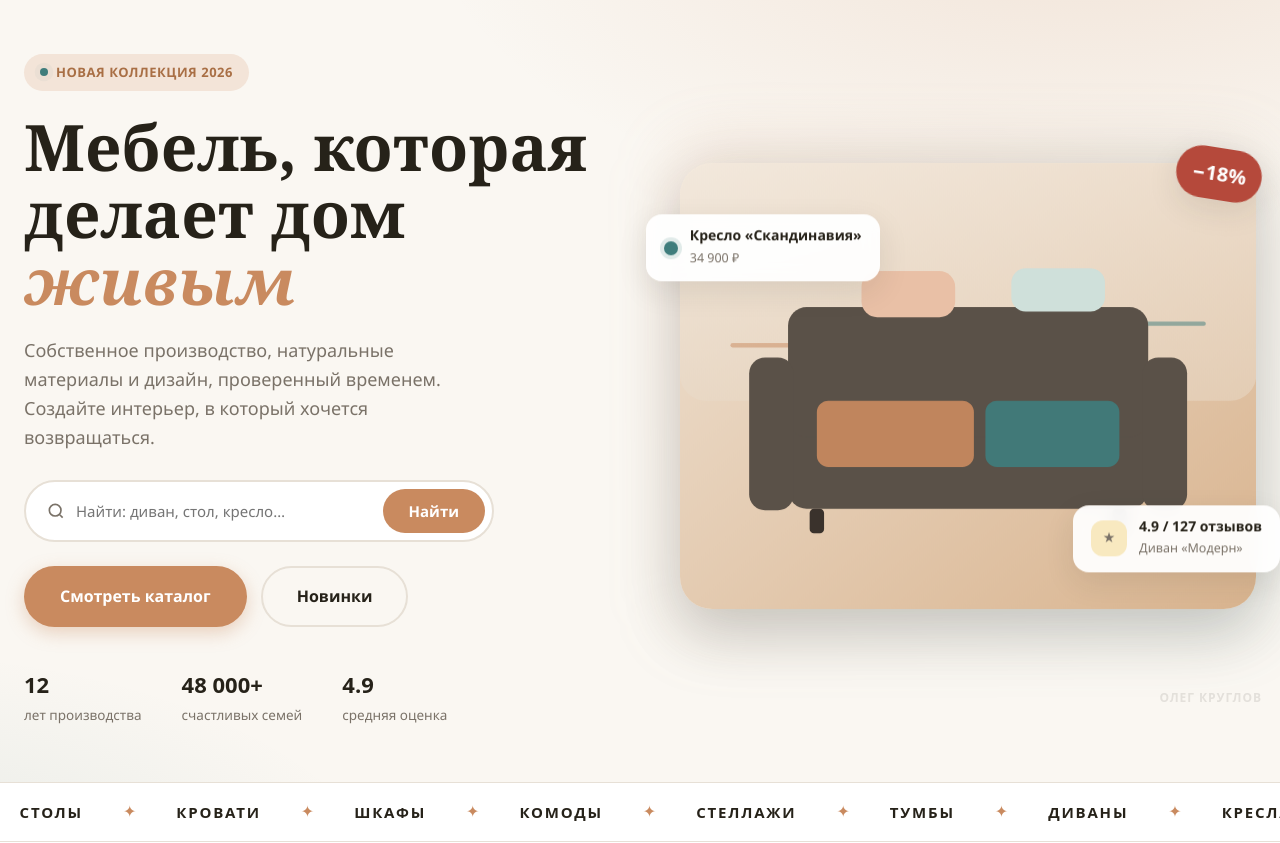
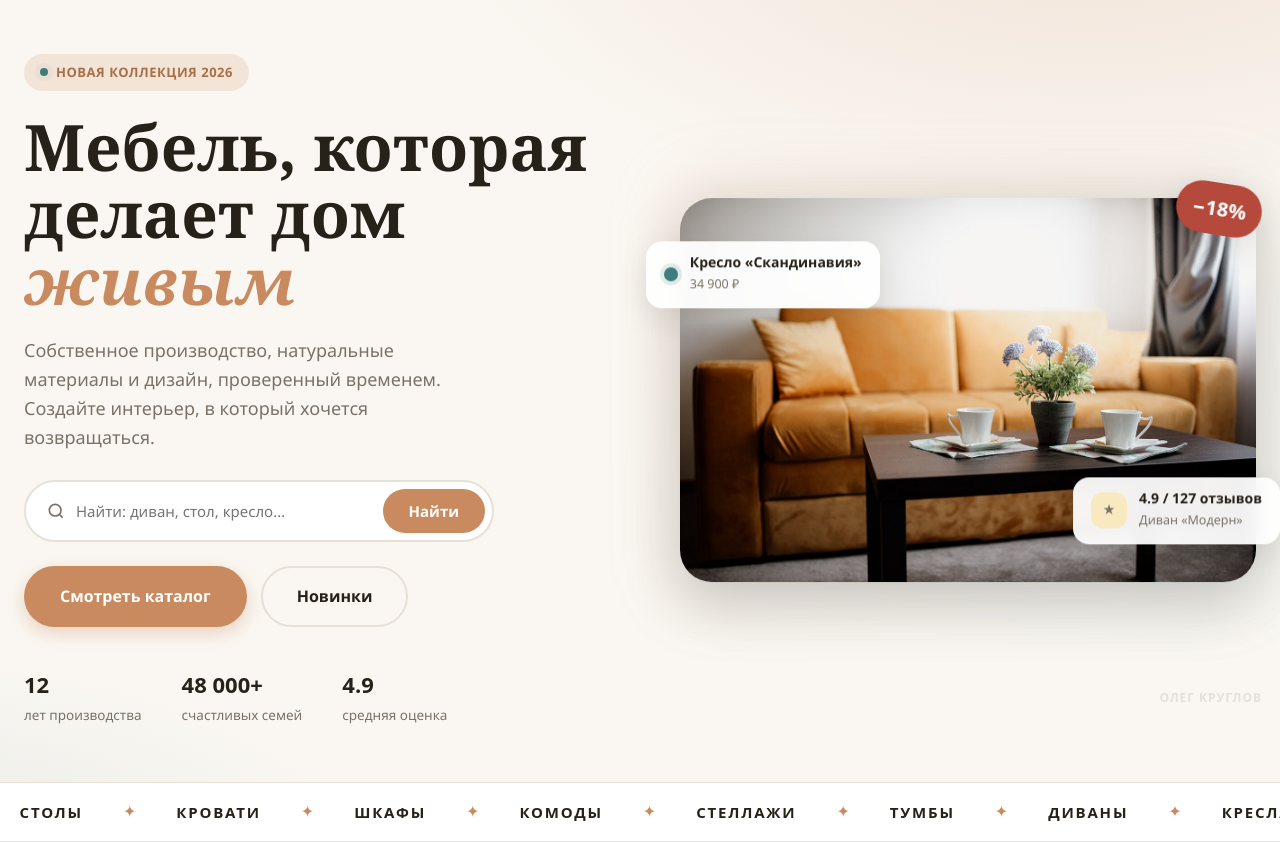
Before and after one commit to Flipixxl/furnio, a Flask app: page / in a window 1280 px wide. Shown: the part 79-922 px from the top of the page. Run offline with Flask 3, Linux system fonts and the light colour scheme; data comes from the database, SQL or seed files in the repository.

Commit message:
Главная: hero-блок с реальным фото гостиной вместо SVG-иллюстрации

```diff
--- a/fetch_images.py
+++ b/fetch_images.py
@@ -107,6 +107,11 @@ LOOKBOOK = [
      "File:Modern kitchen and dining area in a bright apartment on a sunny day with simple decor and furniture.jpg"),
 ]
 
+HERO = [
+    ("hero.jpg",
+     "File:Cozy living room setting with a yellow sofa and a coffee table adorned with cups and a flower pot.jpg"),
+]
+
 
 def slugify(text):
     text = text.lower().strip()
@@ -143,6 +148,7 @@ def main():
          lambda slug: slug + ".jpg"),
         (os.path.join(IMG, "lookbook"), "lookbook", LOOKBOOK,
          lambda name: name + ".jpg"),
+        (IMG, "hero", HERO, lambda name: name),
     ]
     ok, fail = 0, 0
     for out_dir, label, entries, name_fn in groups:
--- a/templates/index.html
+++ b/templates/index.html
@@ -30,34 +30,7 @@
     <div class="hero-visual reveal reveal-delay-2">
       <div class="hero-stage">
         <div class="hero-stage-bg"></div>
-        <svg viewBox="0 0 800 620" class="hero-img">
-          <defs>
-            <linearGradient id="heroBg" x1="0" y1="0" x2="1" y2="1">
-              <stop offset="0%" stop-color="#efe2d3"/>
-              <stop offset="100%" stop-color="#d9b48f"/>
-            </linearGradient>
-            <linearGradient id="wallShade" x1="0" y1="0" x2="0" y2="1">
-              <stop offset="0%" stop-color="#f6efe6"/>
-              <stop offset="100%" stop-color="#e9dbca"/>
-            </linearGradient>
-          </defs>
-          <rect width="800" height="620" fill="url(#heroBg)" rx="36"/>
-          <rect x="0" y="0" width="800" height="330" fill="url(#wallShade)" opacity="0.5" rx="36"/>
-          <rect x="70" y="250" width="240" height="6" rx="3" fill="#c98a5f" opacity="0.5"/>
-          <rect x="600" y="220" width="130" height="6" rx="3" fill="#3f7d7c" opacity="0.5"/>
-          <g>
-            <rect x="150" y="360" width="500" height="120" rx="26" fill="#5a5148"/>
-            <rect x="150" y="200" width="500" height="180" rx="26" fill="#5a5148"/>
-            <rect x="96" y="270" width="62" height="212" rx="22" fill="#5a5148"/>
-            <rect x="642" y="270" width="62" height="212" rx="22" fill="#5a5148"/>
-            <rect x="190" y="330" width="218" height="92" rx="16" fill="#c98a5f" opacity="0.92"/>
-            <rect x="424" y="330" width="186" height="92" rx="16" fill="#3f7d7c" opacity="0.92"/>
-            <rect x="252" y="150" width="130" height="64" rx="22" fill="#e9c0a6"/>
-            <rect x="460" y="146" width="130" height="60" rx="20" fill="#cfe0da"/>
-            <rect x="180" y="480" width="20" height="34" rx="6" fill="#3a322c"/>
-            <rect x="600" y="480" width="20" height="34" rx="6" fill="#3a322c"/>
-          </g>
-        </svg>
+        <img src="{{ url_for('static', filename='img/hero.jpg') }}" alt="Живая гостиная в тёплых тонах — диван, кресла и журнальный столик" class="hero-img">
         <div class="floating-chip chip-1">
           <span class="chip-dot" style="--dot:#3f7d7c"></span>
           <div><strong>Кресло «Скандинавия»</strong><span>34 900 ₽</span></div>
```
Also changed, not shown: README.md, static/img/hero.jpg (added).
